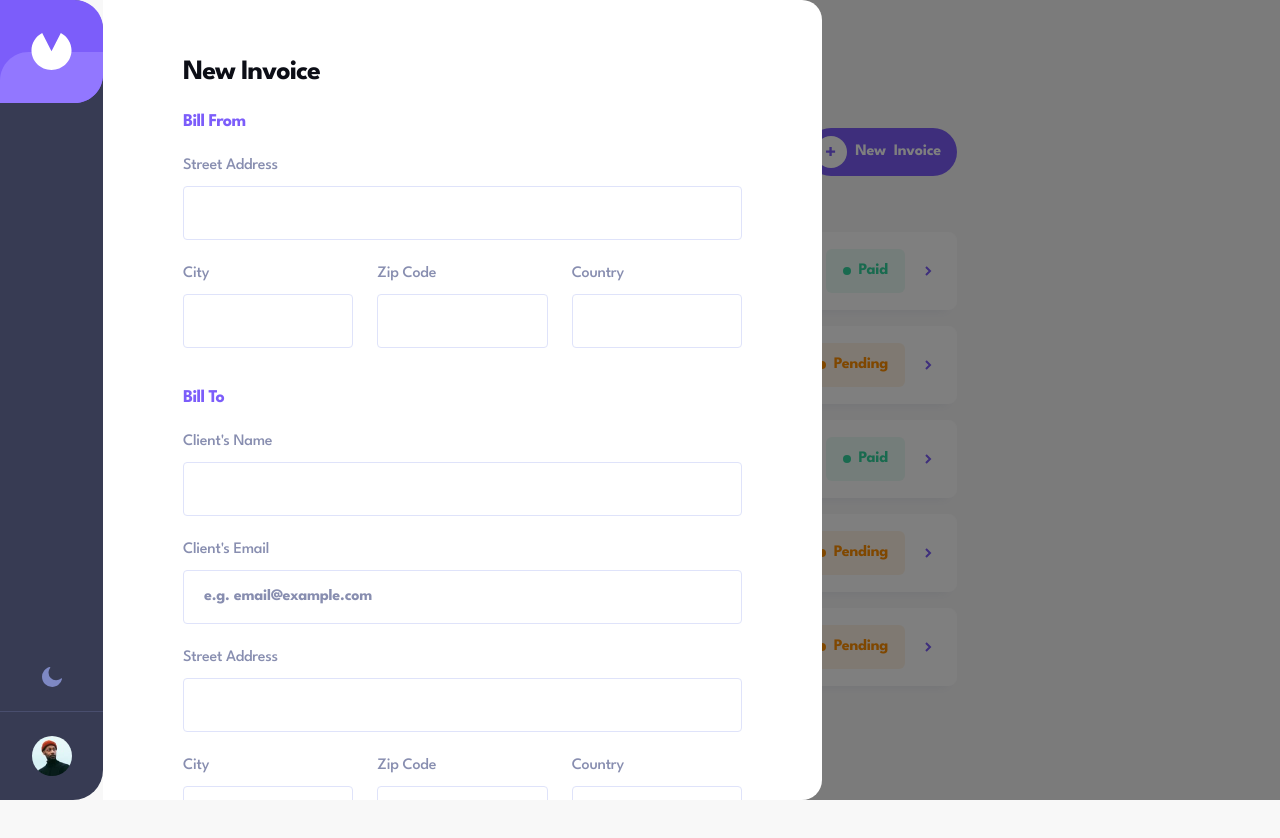
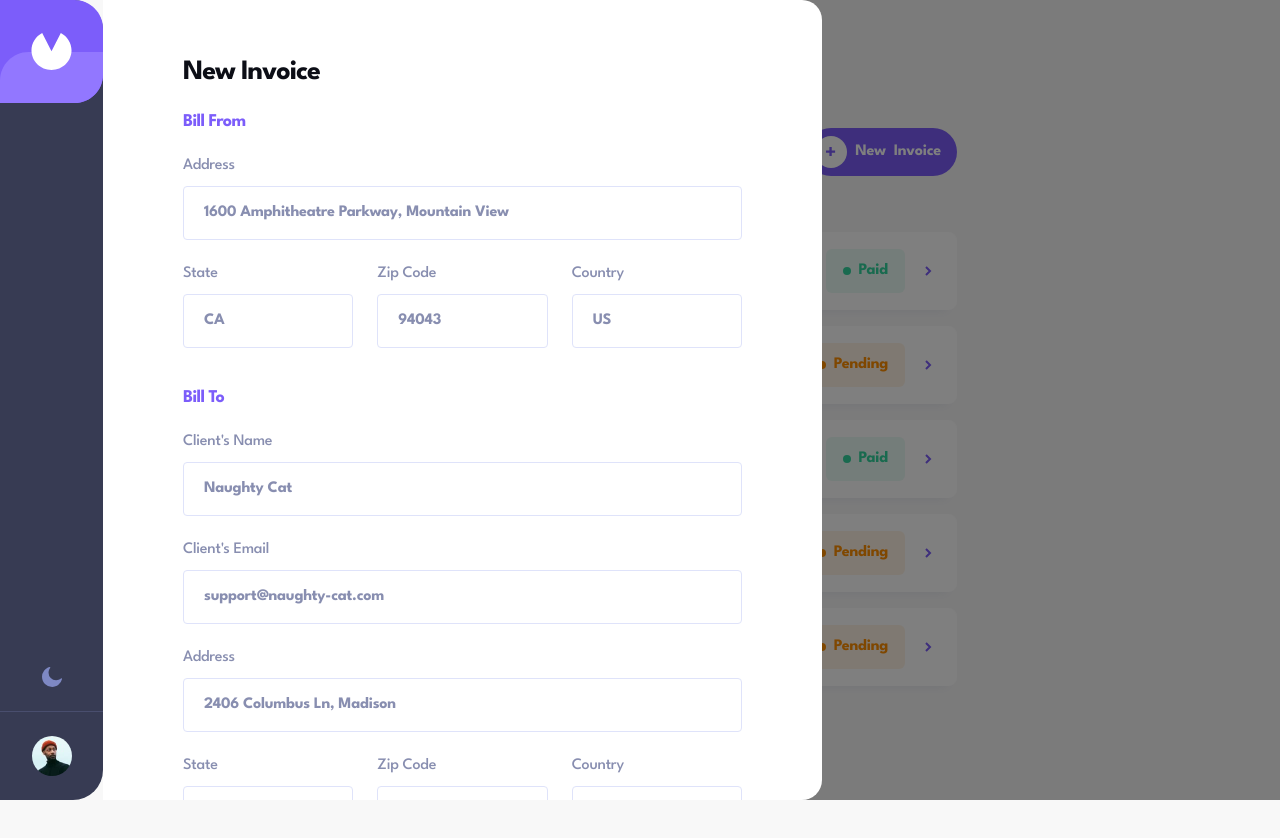
Before and after one commit to thusmiley/my-invoice-app, a Next.js app: page / in a window 1280 px wide. Shown: the top 838 px of the page. Built offline with nearby package versions, Linux system fonts and the light colour scheme; no server answers.

Commit message:
datepicker input readonly

```diff
--- a/app/styles/datepicker.css
+++ b/app/styles/datepicker.css
@@ -81,7 +81,7 @@
   @apply text-purple dark:text-purple;
 }
 .react-datepicker__day.react-datepicker__day--keyboard-selected {
-  @apply text-almostBlack dark:text-white hover:text-purple dark:hover:text-purple bg-none;
+  @apply text-almostBlack dark:text-white hover:text-purple dark:hover:text-purple bg-none outline-none border-none;
 }
 
 .react-datepicker__navigation-icon--previous {
--- a/components/DatePicker.jsx
+++ b/components/DatePicker.jsx
@@ -17,12 +17,7 @@ const Datepicker = () => {
       dateFormat="PP"
       showIcon
       icon={
-        <svg
-          width="16"
-          height="16"
-          alt=""
-          xmlns="http://www.w3.org/2000/svg"
-        >
+        <svg width="16" height="16" alt="" xmlns="http://www.w3.org/2000/svg">
           <path
             d="M14 2h-.667V.667A.667.667 0 0012.667 0H12a.667.667 0 00-.667.667V2H4.667V.667A.667.667 0 004 0h-.667a.667.667 0 00-.666.667V2H2C.897 2 0 2.897 0 4v10c0 1.103.897 2 2 2h12c1.103 0 2-.897 2-2V4c0-1.103-.897-2-2-2zm.667 12c0 .367-.3.667-.667.667H2A.668.668 0 011.333 14V6.693h13.334V14z"
             fill="#7E88C3"
@@ -34,6 +29,7 @@ const Datepicker = () => {
       toggleCalendarOnIconClick
       closeOnScroll={true}
       onChange={(date) => setValue(date)}
+      onFocus={(e) => (e.target.readOnly = true)}
     />
   );
 };
--- a/components/InvoiceForm.jsx
+++ b/components/InvoiceForm.jsx
@@ -1,7 +1,7 @@
 "use client";
 import Image from "next/image";
 import backArrowIcon from "../public/icon-arrow-left.svg";
-import { useForm } from "react-hook-form";
+import { useForm, FormProvider } from "react-hook-form";
 import { useEffect, useState, Fragment } from "react";
 import { formatDate, formatCurrency, terms, data } from "@/utils";
 
@@ -13,6 +13,7 @@ const InvoiceForm = ({ addInvoice, setAddInvoice }) => {
   const [itemNum, setItemNum] = useState(1);
   const [selectedTerm, setSelectedTerm] = useState(terms[3]);
 
+  const methods = useForm();
   const {
     register,
     handleSubmit,
@@ -50,9 +51,10 @@ const InvoiceForm = ({ addInvoice, setAddInvoice }) => {
         />
         Go back
       </button>
+      <FormProvider {...methods}>
         <form
           className="relative md:mt-[56px] md:px-[56px] "
-        onSubmit={handleSubmit(onSubmit)}
+          onSubmit={methods.handleSubmit(onSubmit)}
         >
           <h1 className="priceText text-[28px]">New Invoice</h1>
           {/* bill from  */}
@@ -65,12 +67,13 @@ const InvoiceForm = ({ addInvoice, setAddInvoice }) => {
                   errors.senderStreet ? "text-red" : ""
                 } bodyText mb-[10px]`}
               >
-              Street Address
+                Address
               </label>
               <input
                 type="text"
                 name="senderStreet"
                 id="senderStreet"
+                placeholder="1600 Amphitheatre Parkway, Mountain View"
                 {...register("senderStreet", {
                   required: "can't be empty",
                 })}
@@ -93,12 +96,13 @@ const InvoiceForm = ({ addInvoice, setAddInvoice }) => {
                       errors.senderCity ? "text-red" : ""
                     } bodyText mb-[10px]`}
                   >
-                  City
+                    State
                   </label>
                   <input
                     type="text"
                     name="senderCity"
                     id="senderCity"
+                    placeholder="CA"
                     {...register("senderCity", {
                       required: "can't be empty",
                       pattern: {
@@ -128,6 +132,7 @@ const InvoiceForm = ({ addInvoice, setAddInvoice }) => {
                     type="number"
                     name="senderZipCode"
                     id="senderZipCode"
+                    placeholder="94043"
                     {...register("senderZipCode", {
                       required: "can't be empty",
                       pattern: {
@@ -157,6 +162,7 @@ const InvoiceForm = ({ addInvoice, setAddInvoice }) => {
                   type="text"
                   name="senderCountry"
                   id="senderCountry"
+                  placeholder="US"
                   {...register("senderCountry", {
                     required: "can't be empty",
                     pattern: {
@@ -181,7 +187,9 @@ const InvoiceForm = ({ addInvoice, setAddInvoice }) => {
             <div className="form-control">
               <label
                 htmlFor="name"
-              className={`${errors.name ? "text-red" : ""} bodyText mb-[10px]`}
+                className={`${
+                  errors.name ? "text-red" : ""
+                } bodyText mb-[10px]`}
               >
                 Client's Name
               </label>
@@ -190,6 +198,7 @@ const InvoiceForm = ({ addInvoice, setAddInvoice }) => {
                 name="name"
                 id="name"
                 autoComplete="on"
+                placeholder="Naughty Cat"
                 {...register("name", {
                   required: "can't be empty",
                 })}
@@ -200,7 +209,9 @@ const InvoiceForm = ({ addInvoice, setAddInvoice }) => {
             <div className="form-control">
               <label
                 htmlFor="email"
-              className={`${errors.email ? "text-red" : ""} bodyText mb-[10px]`}
+                className={`${
+                  errors.email ? "text-red" : ""
+                } bodyText mb-[10px]`}
               >
                 Client's Email
               </label>
@@ -209,7 +220,7 @@ const InvoiceForm = ({ addInvoice, setAddInvoice }) => {
                 name="email"
                 id="email"
                 autoComplete="on"
-              placeholder="e.g. email@example.com"
+                placeholder="support@naughty-cat.com"
                 {...register("email", {
                   required: "can't be empty",
                   pattern: {
@@ -219,7 +230,9 @@ const InvoiceForm = ({ addInvoice, setAddInvoice }) => {
                 })}
                 className={`${errors.email ? "border-red" : ""} form-input`}
               />
-            {errors.email && <p className="errorMsg">{errors.email.message}</p>}
+              {errors.email && (
+                <p className="errorMsg">{errors.email.message}</p>
+              )}
             </div>
             <div className="form-control">
               <label
@@ -228,12 +241,13 @@ const InvoiceForm = ({ addInvoice, setAddInvoice }) => {
                   errors.clientStreet ? "text-red" : ""
                 } bodyText mb-[10px]`}
               >
-              Street Address
+                Address
               </label>
               <input
                 type="text"
                 name="clientStreet"
                 id="clientStreet"
+                placeholder="2406 Columbus Ln, Madison"
                 {...register("clientStreet", {
                   required: "can't be empty",
                 })}
@@ -256,12 +270,13 @@ const InvoiceForm = ({ addInvoice, setAddInvoice }) => {
                       errors.clientCity ? "text-red" : ""
                     } bodyText mb-[10px]`}
                   >
-                  City
+                    State
                   </label>
                   <input
                     type="text"
                     name="clientCity"
                     id="clientCity"
+                    placeholder="WI"
                     {...register("clientCity", {
                       required: "can't be empty",
                       pattern: {
@@ -291,6 +306,7 @@ const InvoiceForm = ({ addInvoice, setAddInvoice }) => {
                     type="number"
                     name="clientZipCode"
                     id="clientZipCode"
+                    placeholder="53704"
                     {...register("clientZipCode", {
                       required: "can't be empty",
                       pattern: {
@@ -320,6 +336,7 @@ const InvoiceForm = ({ addInvoice, setAddInvoice }) => {
                   type="text"
                   name="clientCountry"
                   id="clientCountry"
+                  placeholder="US"
                   {...register("clientCountry", {
                     required: "can't be empty",
                     pattern: {
@@ -346,13 +363,7 @@ const InvoiceForm = ({ addInvoice, setAddInvoice }) => {
                 <Datepicker />
               </div>
               <div className="form-control basis-1/2 relative md:w-1/2">
-              <span
-                className={`${
-                  errors.senderStreet ? "text-red" : ""
-                } bodyText mb-[10px]`}
-              >
-                Payment Terms
-              </span>
+                <span className="bodyText mb-[10px]">Payment Terms</span>
                 <PaymentTerms
                   selectedTerm={selectedTerm}
                   setSelectedTerm={setSelectedTerm}
@@ -372,7 +383,7 @@ const InvoiceForm = ({ addInvoice, setAddInvoice }) => {
                 type="text"
                 name="projectDescription"
                 id="projectDescription"
-              placeholder="e.g. Graphic Design Service"
+                placeholder="Graphic Design Service"
                 {...register("projectDescription", {
                   required: "can't be empty",
                 })}
@@ -403,18 +414,22 @@ const InvoiceForm = ({ addInvoice, setAddInvoice }) => {
           <div className="mt-6 w-full flex flex-col h-[155px] md:h-[112px]">
             <div className="h-[64px] -mx-6 linear-bg overflow-hidden md:hidden"></div>
             <div className="bg-white -mx-6 overflow-hidden dark:bg-darkGrey p-6 flex justify-between dark:md:bg-darkestGrey md:py-8">
-            <button className="bodyText font-bold py-3 px-6 bg-[#F9FAFE] dark:bg-[#F9FAFE] dark:text-blueGrey rounded-full hover:bg-lightestGrey dark:hover:text-blueGrey dark:hover:bg-lightestGrey animation-effect">
+              <button
+                className="bodyText font-bold py-3 px-6 bg-[#F9FAFE] dark:bg-[#F9FAFE] dark:text-blueGrey rounded-full hover:bg-lightestGrey dark:hover:text-blueGrey dark:hover:bg-lightestGrey animation-effect"
+                onClick={() => setAddInvoice(false)}
+              >
                 Discard
               </button>
               <button className="bodyText text-lightestGrey font-bold py-3 px-6 bg-[#373B53] hover:bg-almostBlack dark:hover:bg-darkGrey rounded-full dark:hover:text-white animation-effect">
                 Save as Draft
               </button>
               <button className="bodyText text-white font-bold py-3 px-6 bg-purple dark:bg-purple rounded-full hover:bg-lightPurple  dark:hover:bg-lightPurple animation-effect">
-              Save & Send
+                Save
               </button>
             </div>
           </div>
         </form>
+      </FormProvider>
     </div>
   );
 };
--- a/components/ItemListComponent.jsx
+++ b/components/ItemListComponent.jsx
@@ -1,17 +1,16 @@
 "use client";
 import { formatCurrency } from "@/utils";
 import { useState } from "react";
-import { useForm } from "react-hook-form";
+import { useForm, useFormContext, FormProvider } from "react-hook-form";
 
 const ItemListComponent = () => {
   const {
     register,
-    control,
     handleSubmit,
     formState: { errors, isDirty, isValid },
-  } = useForm({
+  } = useFormContext({
     criteriaMode: "firstError",
-    mode: "onChange",
+    mode: "onSubmit",
     shouldFocusError: true,
   });
 
```
Lines whose indentation alone changed are shown as unchanged.
